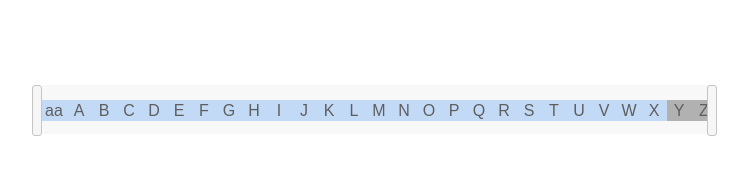
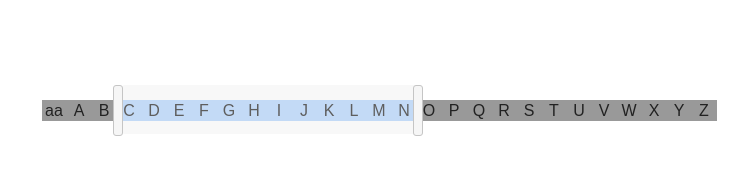
Before and after one commit to nelson54/SliderExample, a plain HTML site: page index.html in a window 1280 px wide. Shown: the whole page, without its empty margins (261-1009 px from the left). Drawn offline with nearby package versions, Linux system fonts and the light colour scheme.

Commit message:
Updated styles for slider

```diff
--- a/css/style.css
+++ b/css/style.css
@@ -338,6 +338,7 @@ textarea {
     top: -31;
     background: none;
     border: none;
+    right: -6px;
 }
 
 #slider .ui-slider-range {
--- a/js/ReadingSlider.js
+++ b/js/ReadingSlider.js
@@ -30,7 +30,6 @@ var ReadingSlider = function(){
             range: true,
             min: 0,
             max:27,
-            step:25,
             change: function( event, ui ) {
                 var values = $(event.target).slider("values");
                 self.setSelection(values)
```
